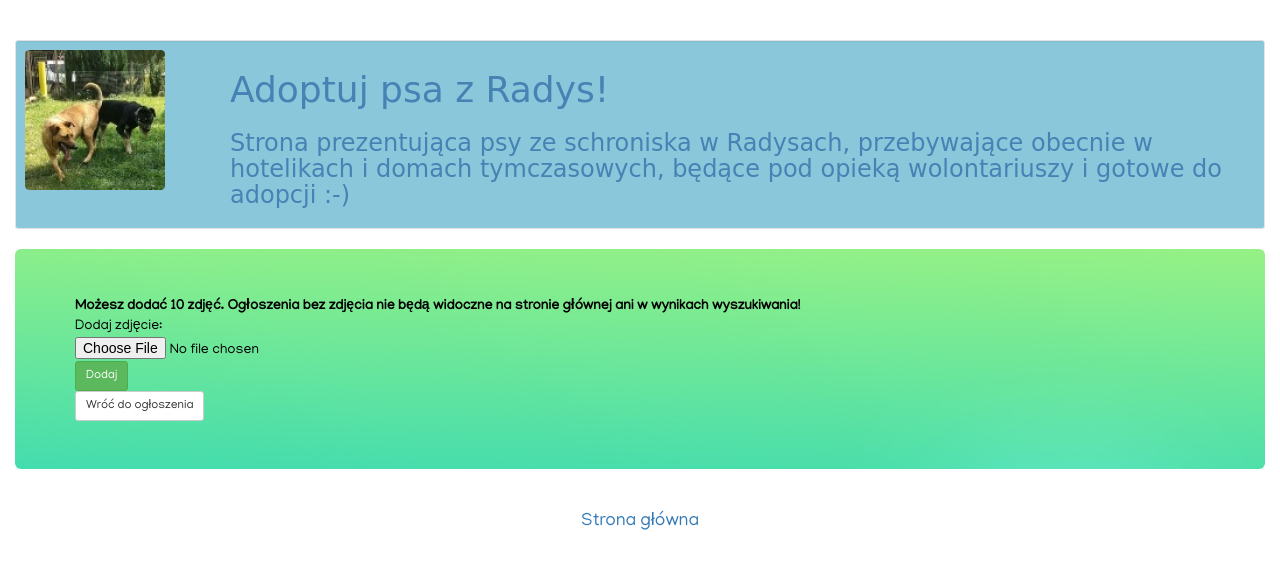
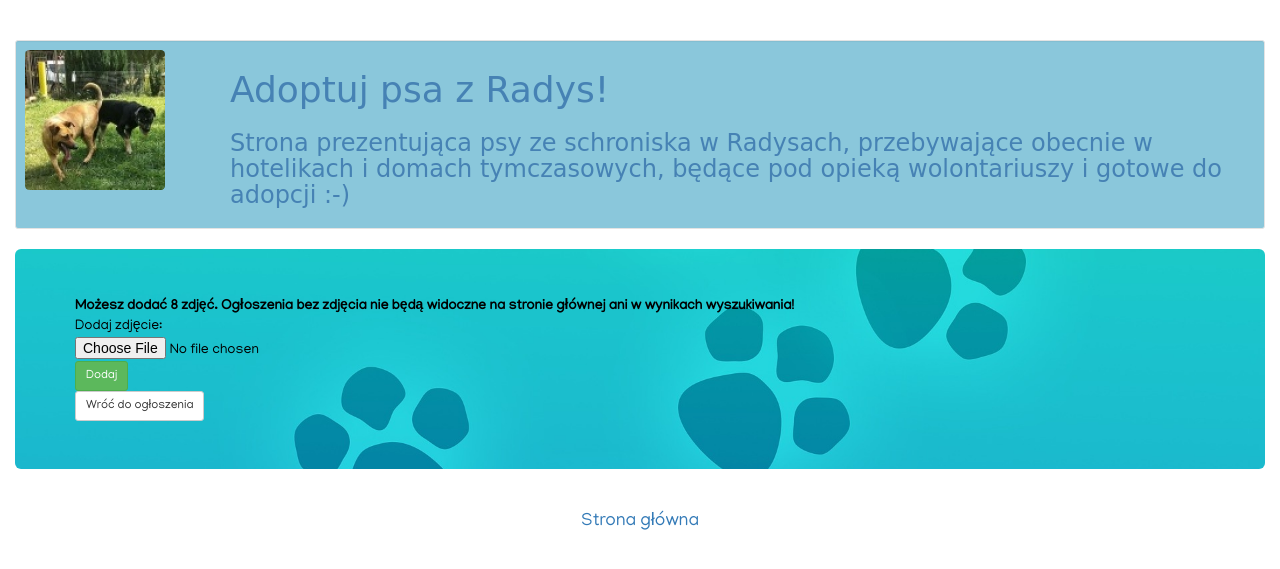
Before and after one commit to Kadabu/Serwis_adopcyjny, a Django app: page /zdjecie/1/ in a window 1280 px wide. Shown: the top 569 px of the page. Run offline with Django 3.2, Linux system fonts and the light colour scheme; a user stored in the database is signed in; tables that the repository leaves empty hold one stand-in row (values such as "Sample post"); some libraries are stand-ins or nearby versions; some web fonts are replaced.

Commit message:
Base.html - jumbotron, background

```diff
--- a/serwis_adopcyjny/adopcje/models.py
+++ b/serwis_adopcyjny/adopcje/models.py
@@ -136,4 +136,4 @@
     prev_dogs = models.TextField()
     location = models.CharField(max_length=64)
     e_mail = models.EmailField()
-    phone = models.CharField(max_length=32)
+    phone = models.CharField(max_length=32, null=True, blank=True)
--- a/serwis_adopcyjny/adopcje/templates/base.html
+++ b/serwis_adopcyjny/adopcje/templates/base.html
@@ -3,6 +3,7 @@
 <html>
     <head>
         <meta charset="utf-8">
+        <meta name="description" content="adopcje">
         <meta name="viewport" content="width = device-width, initial-scale = 1">
         <link rel="stylesheet" type="text/css" href="https://maxcdn.bootstrapcdn.com/bootstrap/3.3.5/css/bootstrap.min.css">
         <link href="https://fonts.googleapis.com/css?family=Finger+Paint|Merienda+One|Manjari&display=swap" rel="stylesheet">
@@ -15,10 +16,19 @@
                  font-family: 'Merienda One', cursive;
                  color: Brown;
                }
+               ul {
+                 list-style: none;
+               }
                .jumbotron {
-                   background-image: url('{% static "./paw-print-941498_1920.jpg" %}');
-                   background-color: LightBlue;
-                   color:black;
+                   color: black;
+               }
+               .full {
+                   background: url('{% static "./paw-print-941498_1920.jpg" %}') no-repeat center center fixed;
+                   -webkit-background-size: cover;
+                   -moz-background-size: cover;
+                   background-size: cover;
+                   -o-background-size: cover;
+                   height:100%;
                }
                .page-header {
                    font-family: 'Finger Paint', cursive;
@@ -79,7 +89,7 @@
                 </div>
             {% endblock %}
       </div>
-      <div class="jumbotron">
+      <div class="jumbotron full">
             {% block content %}
             {% endblock %}
       </div>
--- a/serwis_adopcyjny/adopcje/templates/messages_list.html
+++ b/serwis_adopcyjny/adopcje/templates/messages_list.html
@@ -5,7 +5,7 @@
     <strong>{{ dog.name }} - wiadomości:</strong></br>
     {% for message in messages %}
     {{ message.content }} - z dnia {{ message.date_sent|date:"d m Y" }} od {{ message.e_mail }}
-    <a href="/usun_wiadomosc/{{ message.id }}" class="btn btn-default btn-lg" role="button">Usuń</a></br>
+    <a href="/usun_wiadomosc/{{ message.id }}" class="btn btn-warning btn-lg" role="button">Usuń</a></br>
     {% endfor %}
     <a href="/pies/{{ dog.id }}" class="btn btn-default btn-lg" role="button">Wróć do ogłoszenia</a>
 </p>
--- a/serwis_adopcyjny/adopcje/templates/picture.html
+++ b/serwis_adopcyjny/adopcje/templates/picture.html
@@ -3,7 +3,7 @@
 {% block content %}
 {% if user.is_authenticated %}
 <div>
-  <strong>Możesz dodać 10 zdjęć. Ogłoszenia bez zdjęcia nie będą widoczne na stronie głównej ani w wynikach wyszukiwania!</strong>
+  <strong>Możesz dodać 8 zdjęć. Ogłoszenia bez zdjęcia nie będą widoczne na stronie głównej ani w wynikach wyszukiwania!</strong>
  <form method="post" enctype="multipart/form-data">
      {% csrf_token %}
      Dodaj zdjęcie: {{ form.picture }}
--- a/serwis_adopcyjny/adopcje/views.py
+++ b/serwis_adopcyjny/adopcje/views.py
@@ -222,8 +222,8 @@
         pictures = Picture.objects.filter(dog=dog)
         if form.is_valid():
             picture = form.cleaned_data['picture']
-            if pictures.count() == 10:
-                return render(request, "info.html", {"message": "Możesz dodać maksymalnie 10 zdjęć"})
+            if pictures.count() == 8:
+                return render(request, "info.html", {"message": "Możesz dodać maksymalnie 8 zdjęć"})
             else:
                 if not pictures:
                     Picture.objects.create(dog=dog, picture=picture, profile=True)
--- a/serwis_adopcyjny/serwis_adopcyjny/settings.py
+++ b/serwis_adopcyjny/serwis_adopcyjny/settings.py
@@ -82,7 +82,7 @@
         'NAME': 'adopcje_db',
         'ENGINE': 'django.db.backends.postgresql',
         'USER': 'root',
-        'PASSWORD': 'coderslab',
+        'PASSWORD': 'adopt2019',
         'OPTIONS': {
 
         },
```
Also changed, not shown: serwis_adopcyjny/adopcje/templates/adoption_form_list.html (+17 -17 lines), serwis_adopcyjny/adopcje/migrations/0045_auto_20190907_1205.py (added).
